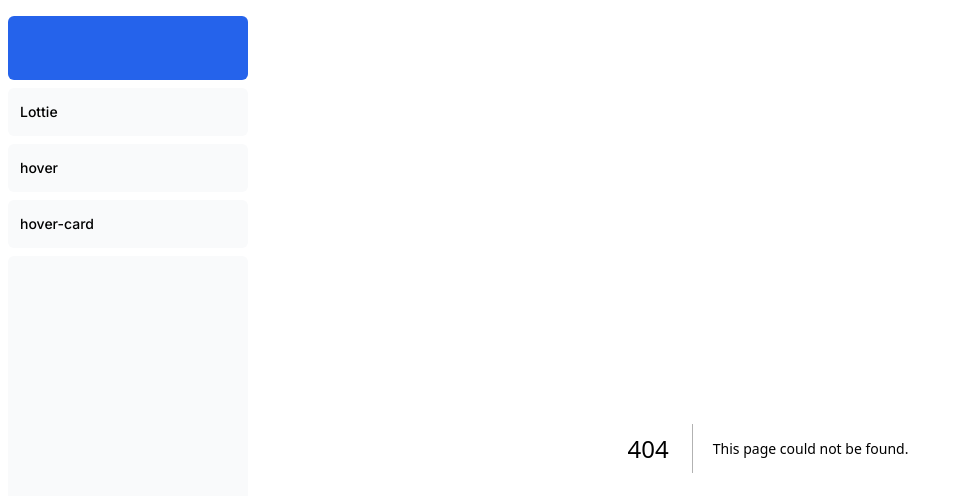
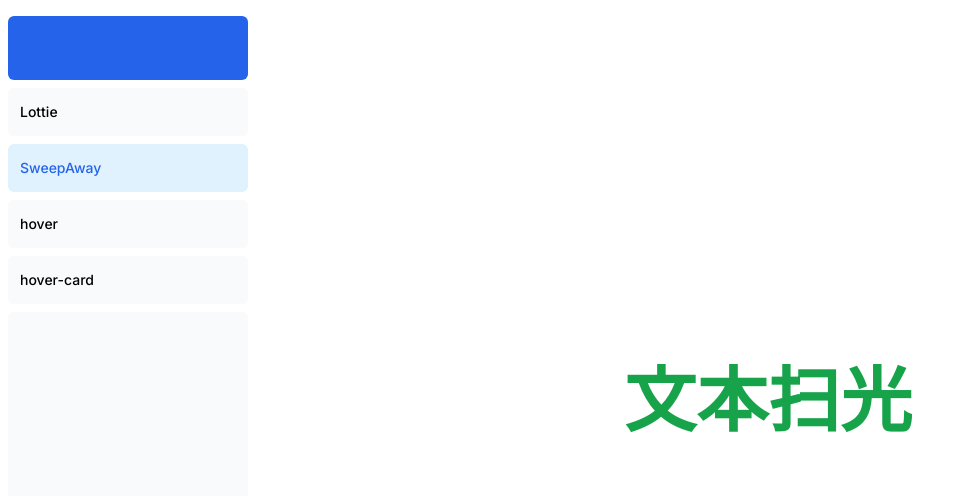
Before and after one commit to JeromeD3/lottie, a Next.js app: page /SweepAway in a window 1280 px wide. Before the commit this address had no page. Shown: the top 496 px of the page, without its empty margins (0-967 px from the left). Built offline with nearby package versions, Linux system fonts and the light colour scheme.

Commit message:
feat: 扫光

```diff
--- /dev/null
+++ b/app/SweepAway/page.tsx
@@ -0,0 +1,13 @@
+import React from 'react'
+import style from './style.module.css'
+const page = () => {
+  return (
+    <div className='flex items-center justify-center h-full'>
+      <h1 className={`text-7xl font-bold text-green-600 ${style.sharkTxt}`}>
+        文本扫光
+      </h1>
+    </div>
+  )
+}
+
+export default page
--- /dev/null
+++ b/app/SweepAway/style.module.css
@@ -0,0 +1,14 @@
+.sharkTxt {
+  -webkit-text-fill-color: transparent;
+  background: linear-gradient(45deg, rgba(255, 255, 255, 0) 40%, rgba(255, 255, 255, 0.7), rgba(255, 255, 255, 0) 60%) -100% / 50% no-repeat currentColor;
+  -webkit-background-clip: text;
+  animation: shark-txt 2s infinite;
+}
+@keyframes shark-txt {
+  form {
+    background-position: -100%;
+  }
+  to {
+    background-position: 200%;
+  }
+}
```
